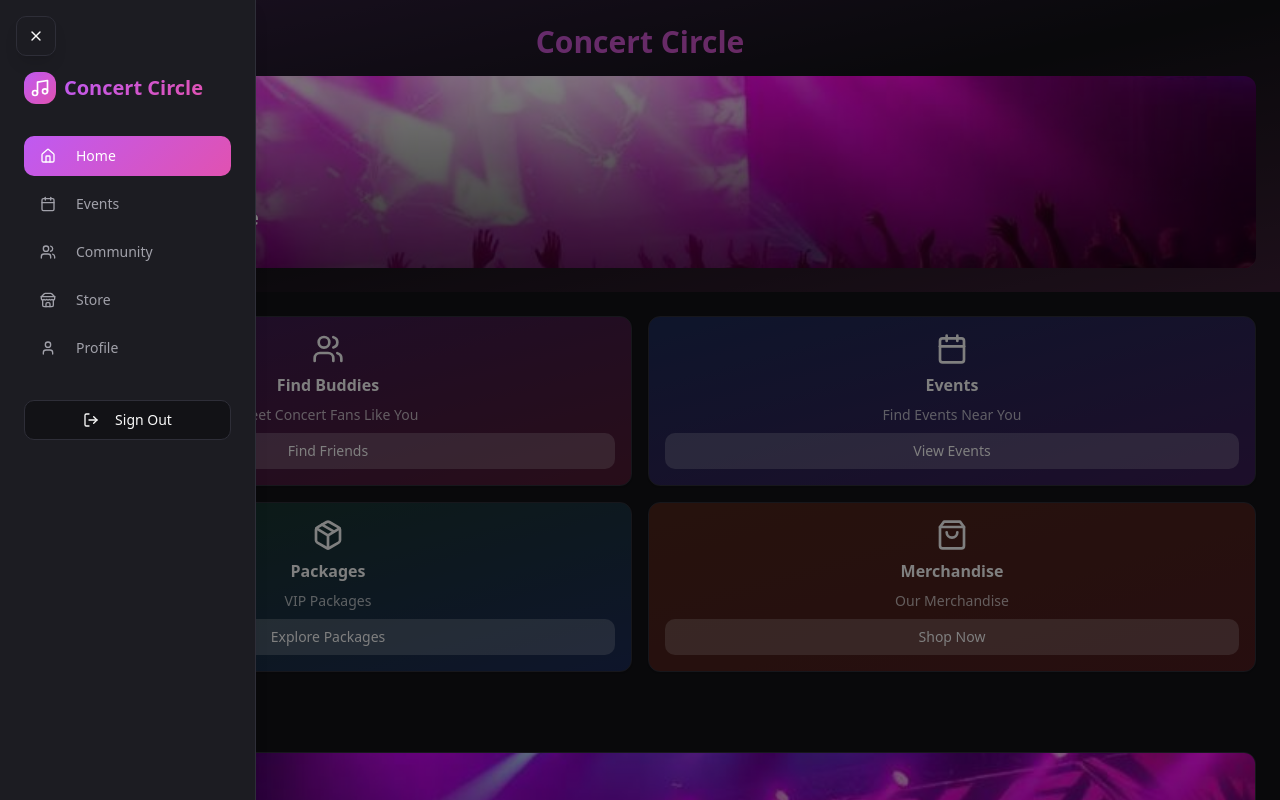
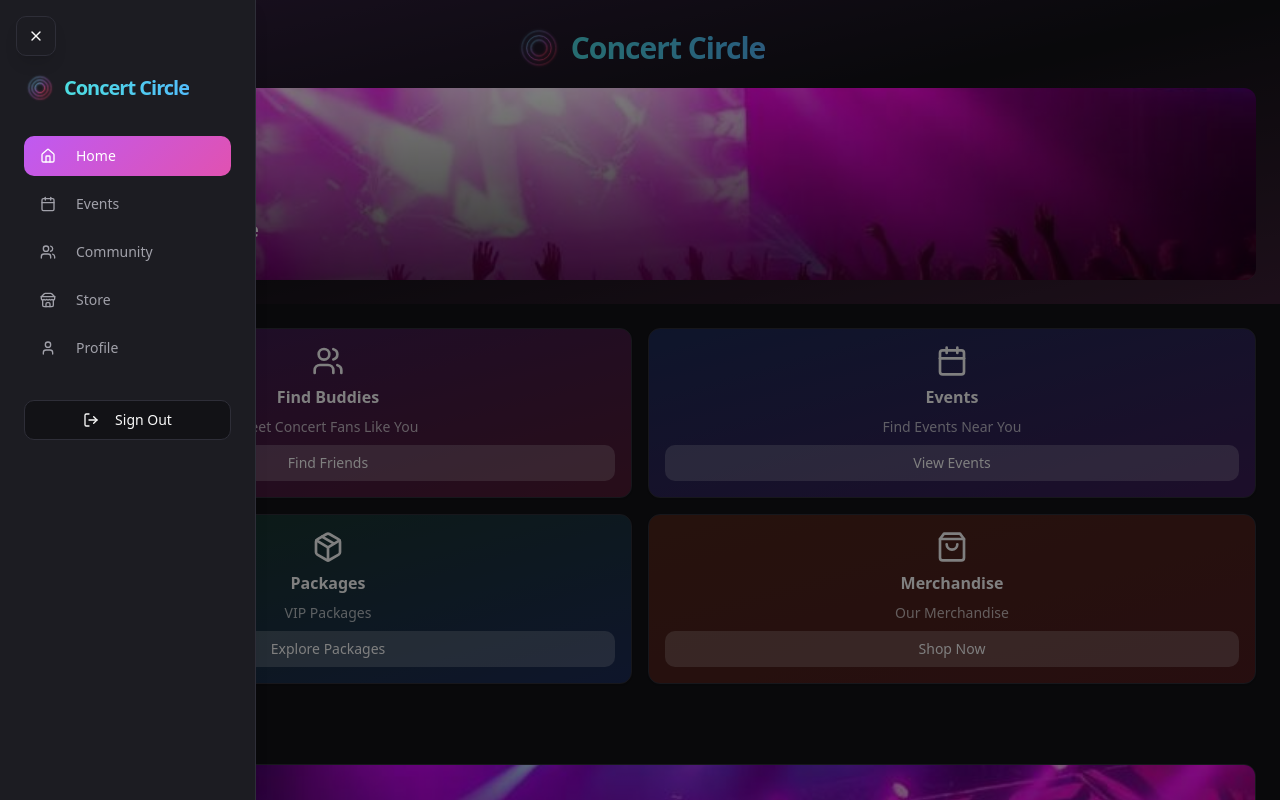
Before and after one commit to Panth09/concert-circle-verse, a React (Vite) app: page / in a window 1280 px wide. Both pictures are taken after a click on the button 36 px from the left and 36 px from the top of the page. Shown: the top 800 px of the page. Built offline with nearby package versions, Linux system fonts and the light colour scheme.

Commit message:
Update Concert Circle logo
Update the Concert Circle logo across the application with the provided design.

```diff
--- /dev/null
+++ b/src/components/AnimatedLogo.tsx
@@ -0,0 +1,93 @@
+import React from "react";
+
+interface AnimatedLogoProps {
+  size?: "sm" | "md" | "lg";
+  showText?: boolean;
+  className?: string;
+}
+
+const AnimatedLogo: React.FC<AnimatedLogoProps> = ({
+  size = "md",
+  showText = true,
+  className = ""
+}) => {
+  const sizes = {
+    sm: { svg: 24, text: "text-lg" },
+    md: { svg: 32, text: "text-xl" },
+    lg: { svg: 48, text: "text-3xl" }
+  };
+
+  const currentSize = sizes[size];
+
+  return (
+    <div className={`flex items-center space-x-2 ${className}`}>
+      <div className="relative">
+        <svg
+          xmlns="http://www.w3.org/2000/svg"
+          viewBox="0 0 100 100"
+          className="animated-logo-svg"
+          style={{ height: currentSize.svg, width: currentSize.svg }}
+          role="img"
+          aria-label="Concert Circle Logo"
+        >
+          <defs>
+            <linearGradient id="logoGradient" x1="0%" y1="0%" x2="100%" y2="100%">
+              <stop offset="0%" stopColor="#4ddde0" />
+              <stop offset="50%" stopColor="#d269e6" />
+              <stop offset="100%" stopColor="#ff3131" />
+            </linearGradient>
+            <filter id="dynamicGlow">
+              <feGaussianBlur stdDeviation="3" result="coloredBlur" />
+              <feMerge>
+                <feMergeNode in="coloredBlur" />
+                <feMergeNode in="SourceGraphic" />
+              </feMerge>
+            </filter>
+          </defs>
+          <g transform="translate(50, 50)">
+            <circle
+              cx="0"
+              cy="0"
+              r="35"
+              stroke="url(#logoGradient)"
+              strokeWidth="2"
+              fill="none"
+              opacity="0.6"
+              filter="url(#dynamicGlow)"
+              className="animate-pulse-ring-1"
+            />
+            <circle
+              cx="0"
+              cy="0"
+              r="25"
+              stroke="url(#logoGradient)"
+              strokeWidth="2"
+              fill="none"
+              opacity="0.8"
+              filter="url(#dynamicGlow)"
+              className="animate-pulse-ring-2"
+            />
+            <circle
+              cx="0"
+              cy="0"
+              r="15"
+              stroke="url(#logoGradient)"
+              strokeWidth="2"
+              fill="none"
+              opacity="1"
+              filter="url(#dynamicGlow)"
+              className="animate-pulse-ring-3"
+            />
+          </g>
+        </svg>
+      </div>
+      {showText && (
+        <span className={`font-bold bg-gradient-primary bg-clip-text text-transparent animated-logo-text ${currentSize.text}`}>
+          Concert Circle
+        </span>
+      )}
+    </div>
+  );
+};
+
+export default AnimatedLogo;
--- a/src/components/Navigation.tsx
+++ b/src/components/Navigation.tsx
@@ -1,8 +1,9 @@
 
 import { Button } from "@/components/ui/button";
-import { Music, Home, Calendar, Users, Store, User, LogOut, MessageCircle, Menu, X } from "lucide-react";
+import { Home, Calendar, Users, Store, User, LogOut, Menu, X } from "lucide-react";
 import { Link, useLocation } from "react-router-dom";
 import { useState } from "react";
+import AnimatedLogo from "@/components/AnimatedLogo";
 
 const Navigation = () => {
   const location = useLocation();
@@ -39,13 +40,8 @@ const Navigation = () => {
           isOpen ? "w-64" : "w-0"
         }`}>
           <div className={`p-6 ${isOpen ? "block" : "hidden"}`}>
-            <Link to="/" className="flex items-center space-x-2 mb-8 mt-12">
-              <div className="w-8 h-8 bg-gradient-primary rounded-lg flex items-center justify-center">
-                <Music className="w-5 h-5 text-white" />
-              </div>
-              <span className="text-xl font-bold bg-gradient-primary bg-clip-text text-transparent">
-                Concert Circle
-              </span>
+            <Link to="/" className="mb-8 mt-12 block">
+              <AnimatedLogo size="md" showText={true} />
             </Link>
 
             <div className="space-y-2">
--- a/src/index.css
+++ b/src/index.css
@@ -121,3 +121,68 @@ All colors MUST be HSL.
     @apply bg-background text-foreground;
   }
 }
+
+/* Animated Logo Styles */
+@keyframes pulse-ring-1 {
+  0%, 100% {
+    r: 35;
+    opacity: 0.6;
+  }
+  50% {
+    r: 38;
+    opacity: 0.4;
+  }
+}
+
+@keyframes pulse-ring-2 {
+  0%, 100% {
+    r: 25;
+    opacity: 0.8;
+  }
+  50% {
+    r: 28;
+    opacity: 0.6;
+  }
+}
+
+@keyframes pulse-ring-3 {
+  0%, 100% {
+    r: 15;
+    opacity: 1;
+  }
+  50% {
+    r: 18;
+    opacity: 0.7;
+  }
+}
+
+@keyframes gradient-shift {
+  0%, 100% {
+    background-position: 0% 50%;
+  }
+  50% {
+    background-position: 100% 50%;
+  }
+}
+
+.animate-pulse-ring-1 {
+  animation: pulse-ring-1 4s ease-in-out infinite;
+}
+
+.animate-pulse-ring-2 {
+  animation: pulse-ring-2 3s ease-in-out infinite;
+}
+
+.animate-pulse-ring-3 {
+  animation: pulse-ring-3 2s ease-in-out infinite;
+}
+
+.animated-logo-text {
+  background: linear-gradient(90deg, #4ddde0, #52bdfb, #d269e6, #ff3131);
+  background-size: 300% 300%;
+  -webkit-background-clip: text;
+  -webkit-text-fill-color: transparent;
+  background-clip: text;
+  animation: gradient-shift 8s ease-in-out infinite;
+  letter-spacing: -1px;
+}
--- a/src/pages/Index.tsx
+++ b/src/pages/Index.tsx
@@ -5,6 +5,7 @@ import { Badge } from "@/components/ui/badge";
 import { Play, Users, Music, Calendar, Package, ShoppingBag } from "lucide-react";
 import { Link } from "react-router-dom";
 import Navigation from "@/components/Navigation";
+import AnimatedLogo from "@/components/AnimatedLogo";
 import concertHero1 from "@/assets/concert-hero-1.jpg";
 import concertHero2 from "@/assets/concert-hero-2.jpg";
 
@@ -18,9 +19,9 @@ const Index = () => {
         {/* Header */}
         <div className="bg-gradient-to-br from-concert-purple/20 via-transparent to-concert-pink/20 p-6">
           <div className="text-center space-y-4">
-            <h1 className="text-3xl font-bold bg-gradient-primary bg-clip-text text-transparent">
-              Concert Circle
-            </h1>
+            <div className="flex justify-center">
+              <AnimatedLogo size="lg" showText={true} />
+            </div>
             <div className="relative">
               <img
                 src={concertHero1}
--- a/src/pages/Login.tsx
+++ b/src/pages/Login.tsx
@@ -1,6 +1,7 @@
 
 import React, { useState, useEffect } from 'react';
-import { Music, Eye, EyeOff, Mail, Phone, Lock, User } from 'lucide-react';
+import { Eye, EyeOff, Mail, Phone, Lock, User } from 'lucide-react';
+import AnimatedLogo from "@/components/AnimatedLogo";
 import { useNavigate } from 'react-router-dom';
 
 interface FormData {
@@ -106,9 +107,8 @@ const Login = () => {
       <div className="min-h-screen bg-gradient-to-br from-slate-900 via-purple-900 to-indigo-900 flex items-center justify-center p-4">
         <div className="w-full max-w-md">
           <div className="text-center mb-8">
-            <div className="flex items-center justify-center gap-3 mb-4">
-              <Music className="w-12 h-12 text-cyan-400" />
-              <h1 className="text-3xl font-bold text-white">Concert Circle</h1>
+            <div className="flex justify-center mb-4">
+              <AnimatedLogo size="lg" showText={true} className="text-white" />
             </div>
             <p className="text-slate-300">Your gateway to amazing live music experiences</p>
           </div>
@@ -160,9 +160,9 @@ const Login = () => {
       <div className="min-h-screen bg-gradient-to-br from-slate-900 via-purple-900 to-indigo-900 flex items-center justify-center p-4">
         <div className="w-full max-w-md">
           <div className="text-center mb-8">
-            <div className="flex items-center justify-center gap-3 mb-4">
-              <Music className="w-12 h-12 text-cyan-400" />
-              <h1 className="text-3xl font-bold text-white">Welcome Back</h1>
+            <div className="flex justify-center mb-4">
+              <AnimatedLogo size="lg" showText={false} />
+              <h1 className="text-3xl font-bold text-white ml-2">Welcome Back</h1>
             </div>
             <p className="text-slate-300">Login to your Concert Circle account</p>
           </div>
@@ -282,9 +282,9 @@ const Login = () => {
       <div className="min-h-screen bg-gradient-to-br from-slate-900 via-purple-900 to-indigo-900 flex items-center justify-center p-4">
         <div className="w-full max-w-md">
           <div className="text-center mb-8">
-            <div className="flex items-center justify-center gap-3 mb-4">
-              <Music className="w-12 h-12 text-cyan-400" />
-              <h1 className="text-3xl font-bold text-white">Join Concert Circle</h1>
+            <div className="flex justify-center mb-4">
+              <AnimatedLogo size="lg" showText={false} />
+              <h1 className="text-3xl font-bold text-white ml-2">Join Concert Circle</h1>
             </div>
             <p className="text-slate-300">Create your account to get started</p>
           </div>
@@ -454,8 +454,8 @@ const Login = () => {
     return (
       <div className="min-h-screen bg-gradient-to-br from-slate-900 via-purple-900 to-indigo-900 flex items-center justify-center p-4">
         <div className="text-center">
-          <div className="animate-bounce mb-8">
-            <Music className="w-24 h-24 text-cyan-400 mx-auto" />
+          <div className="animate-bounce mb-8 flex justify-center">
+            <AnimatedLogo size="lg" showText={false} />
           </div>
           <h1 className="text-4xl lg:text-5xl font-bold text-white mb-4 animate-pulse">
             Welcome to Concert Circle!
@@ -474,9 +474,8 @@ const Login = () => {
   return (
     <div className="min-h-screen bg-gradient-to-br from-slate-900 via-purple-900 to-indigo-900 flex items-center justify-center p-4">
       <div className="text-center">
-        <div className="flex items-center justify-center gap-3 mb-4">
-          <Music className="w-12 h-12 text-cyan-400" />
-          <h1 className="text-3xl font-bold text-white">Concert Circle</h1>
+        <div className="flex justify-center mb-4">
+          <AnimatedLogo size="lg" showText={true} className="text-white" />
         </div>
         <p className="text-slate-300 mb-8">Main app would be loaded here</p>
         <button
--- a/src/pages/Store.tsx
+++ b/src/pages/Store.tsx
@@ -6,6 +6,7 @@ import { Badge } from "@/components/ui/badge";
 import { ShoppingCart, Heart, Star, Plus, Minus } from "lucide-react";
 import { Link } from "react-router-dom";
 import Navigation from "@/components/Navigation";
+import AnimatedLogo from "@/components/AnimatedLogo";
 
 const storeItems = [
   {
@@ -71,9 +72,12 @@ const Store = () => {
           {/* Header */}
           <div className="flex items-center justify-between mb-8">
             <div>
-              <h1 className="text-4xl font-bold mb-2 bg-gradient-primary bg-clip-text text-transparent">
-                Concert Circle Store
-              </h1>
+              <div className="flex items-center mb-2">
+                <AnimatedLogo size="md" showText={false} />
+                <h1 className="text-4xl font-bold ml-2 bg-gradient-primary bg-clip-text text-transparent">
+                  Store
+                </h1>
+              </div>
               <p className="text-muted-foreground text-lg">
                 Discover exclusive merchandise and collectibles
               </p>
```
